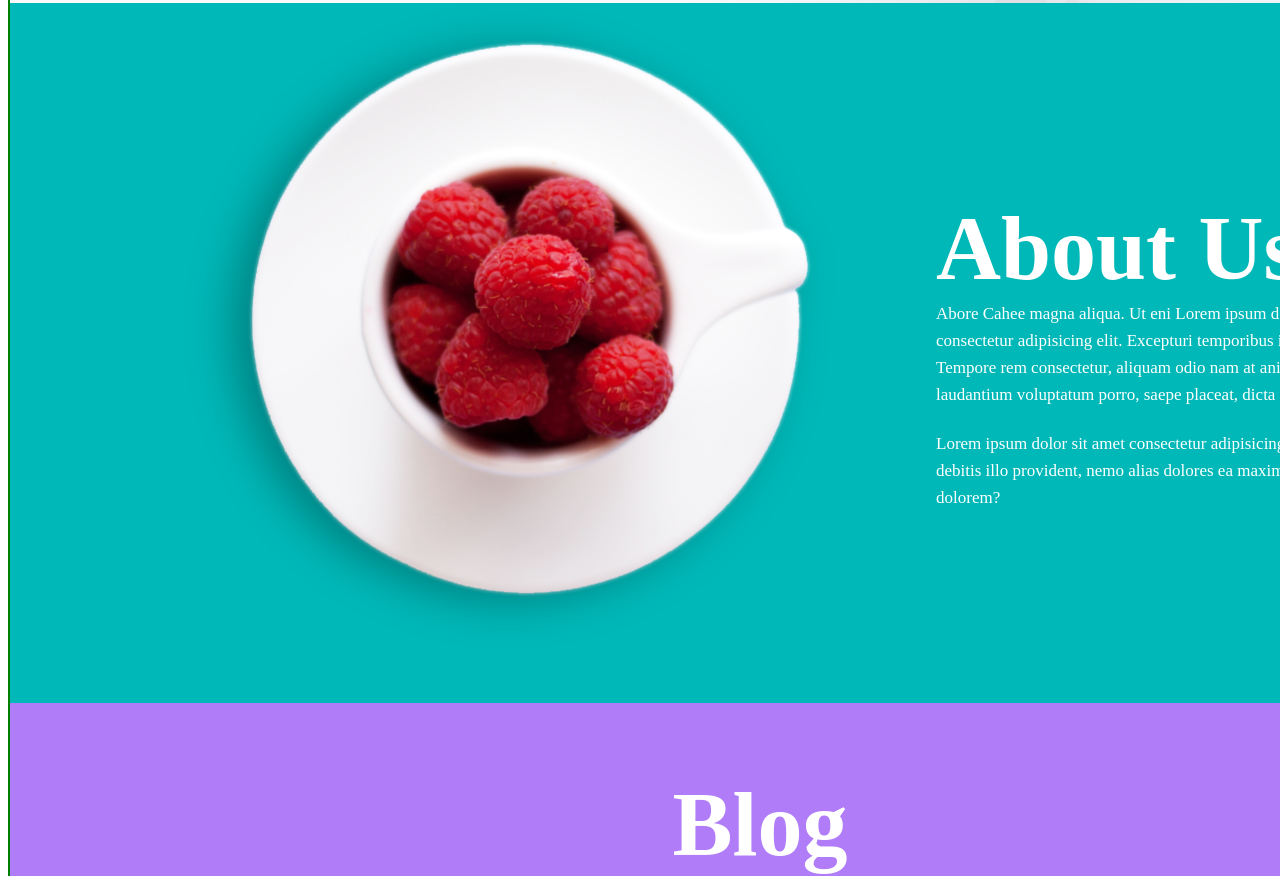
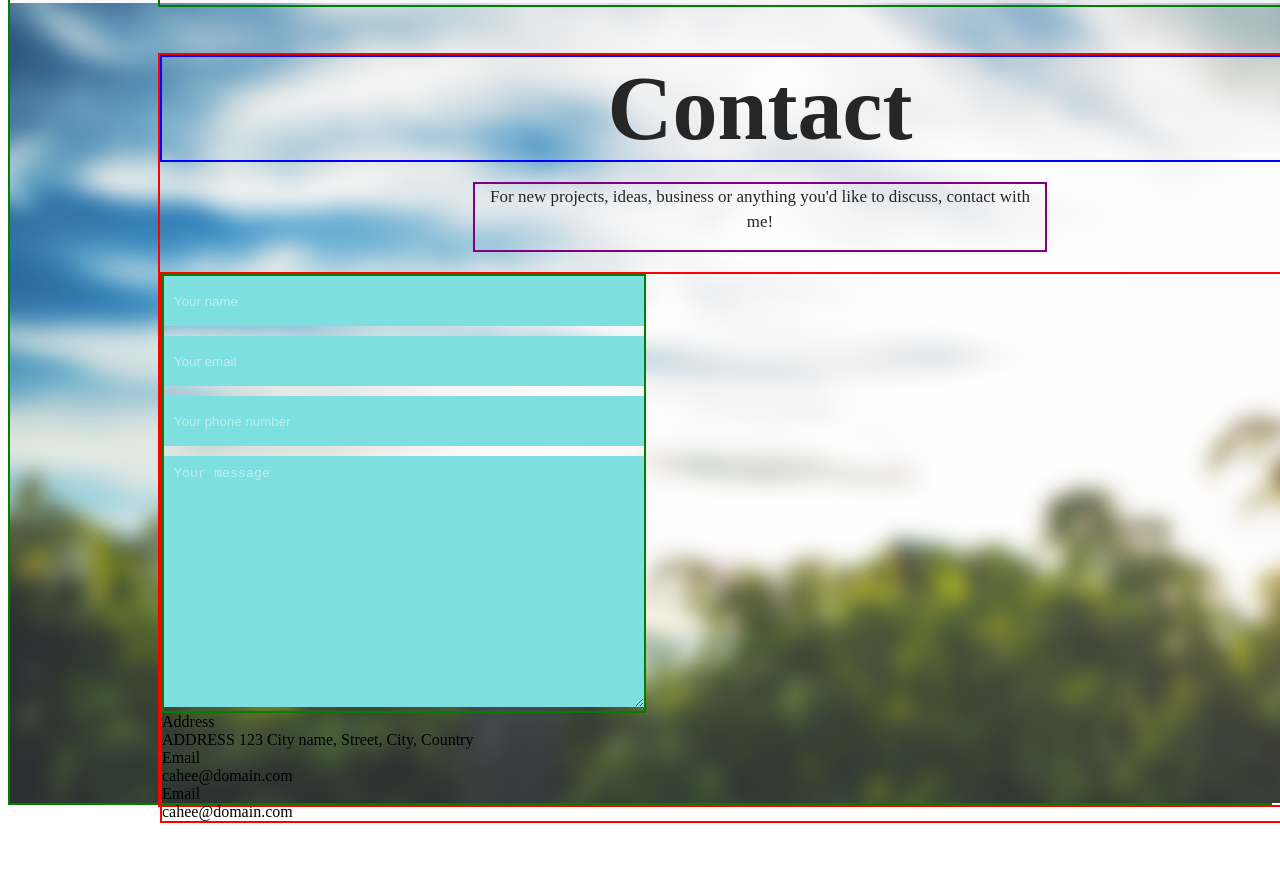
Before and after one commit to Ivanna1215/Cahee, a plain HTML site: page index.html in a window 1280 px wide. Shown: the part 907-1783 px from the top of the page. After the commit the page ends 1730 px from the top, so only its background shows below. Drawn offline with Linux system fonts and the light colour scheme; a web font is replaced by a local one.

Commit message:
commit10

```diff
--- a/css/style.css
+++ b/css/style.css
@@ -24,7 +24,7 @@ background-size:cover ;
 .home-container {
 width: 1200px;
 height: 100%;
-/* border: 2px solid green; */
+border: 2px solid green;
 margin: 0 auto;
 position: relative;
 }
@@ -256,7 +256,7 @@ margin: 30px 469px;
     display: flex;
     justify-content: center;
 }
-input,
+
 button {
     width: 200px;
     height: 56px;
@@ -310,3 +310,84 @@ top: 150px;
     left: 20px;
     bottom: 20px;
 }
+.contact {
+    width: 1500px;
+    height: 750px;
+    background: url(../img/nature.png) center ;
+    /* margin: 0 auto; */
+    padding-top: 50px;
+}
+.contact-container {
+    width: 1200px;
+    height: 100%;
+    border: 2px solid red;
+    margin: 0 auto;
+}
+
+.contact-title {
+border: 2px solid blue;
+/* margin: 101px 582px 50px 581px; */
+font-size: 90px;
+/* line-height: 25px; */
+color: #262626;
+font-weight: 700;
+font-family: "Raleway";
+text-align: center;
+/* margin: 0 auto; */
+
+}
+.contact-text {
+width: 344px;
+height: 42px;
+border: 2px solid purple;
+margin: 20px auto;
+width: 570px;
+height: 66px;
+font-size: 17px;
+line-height: 25px;
+color: #262626;
+font-weight: 300;
+font-family: "Raleway";
+text-align: center;
+}
+.contact-forma-address{
+    width: 100%;
+    border: 2px solid red;
+
+}
+
+.contact-block1 {
+   border: 2px solid green;
+   width: 40%;
+}
+
+
+.contact-name {
+    width: 100%;
+    height: 50px;
+    background-color:#7DDFDF;
+    display: flex;
+    flex-direction: column;
+    border: none;
+    box-sizing: border-box;
+    margin-bottom: 10px;
+    padding: 10px;
+    color: white;
+}
+.contact-message {
+    width: 100%;
+    height: 251px;
+    background-color:#7DDFDF;
+    box-sizing: border-box;
+    border: none;
+    padding: 10px;
+}
+input::placeholder,
+textarea::placeholder {
+    color: rgba(255, 255, 255, 0.5);
+}
+
+input:focus,
+textarea:focus {
+    background-color:#00C4C4;
+}
--- a/index.html
+++ b/index.html
@@ -54,7 +54,7 @@
 </div>
     </section>
 
-    <section class="about" id="about-section">
+    <!-- <section class="about" id="about-section">
         <div class="about-container">
             <div class="raspberry-img">
                 <img src="./img/about-us.png" alt="">
@@ -66,9 +66,9 @@
 </div>
 
         </div>
-    </section>
+    </section> -->
 
-    <section class="blog" id="blog">
+    <!-- <section class="blog" id="blog">
         <div class="blog-header">Blog</div>
         <div class="blog-text">Dolore magna aliqua. Ut enim ad minim veniam, quis nostrud exercitation ullamco laboris nisi ut aliquip ex ea commodo consequat. Duis aute irure dolor in reprehenderit in voluptate velit.</div>
         <div class="blog-img">
@@ -106,9 +106,60 @@
             </div>
         </div>
 
-            <!-- <input type="submit" value="View more"> -->
             <button>VieW more</button>
     </section>
+     -->
+    <section class="contact">
+       <div class="contact-container">
+        <div class="contact-title">Contact</div>
+        <div class="contact-text">For new projects, ideas, business or anything
+            you'd like to discuss, contact with me!</div>
+        <div class="contact-forma-address">
+            <div class="contact-block1">
+                <form action="">
+                    <input class="contact-name" type="text" placeholder="Your name">
+                    <input class="contact-name" type="text" placeholder="Your email">
+                    <input class="contact-name" type="text" placeholder="Your phone number">
+                    <textarea class="contact-message" name="Your message" id="" placeholder="Your message"
+                    cols="30" rows="10"></textarea>
+                </form>
+            </div>
+
+<div class="contact-block2">
+
+        <div class="wrapp-address">
+            <div class="contact-title-address">Address</div>
+            <div class="sity-street">ADDRESS 123 City name, Street, City, Country  </div>
+        </div>
+
+
+        <div class="wrapp-email">
+            <div class="contact-title-email">Email</div>
+            <div class="email-address">cahee@domain.com </div>
+        </div>
+
+        <div class="wrapp-phone">
+            <div class="contact-title-email">Email</div>
+            <div class="email-address">cahee@domain.com </div>
+        </div>
+
+
+
+
+</div>
+
+
+        </div>
+       </div>
+
+    </section>
+
+
+
+
+
+
+
 
 </body>
 </html>
```
Also changed, not shown: img/nature.png (added).
